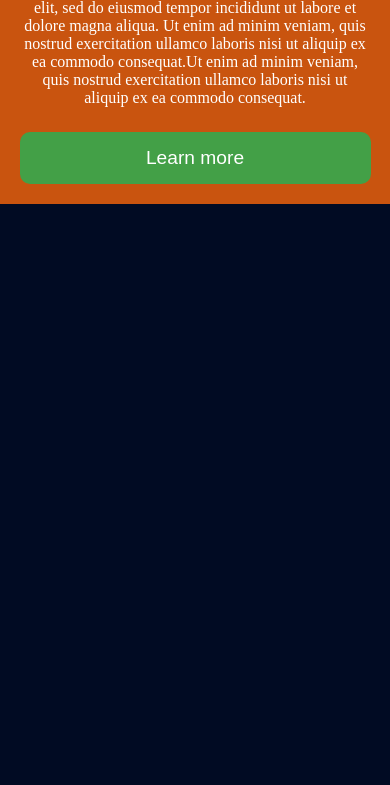
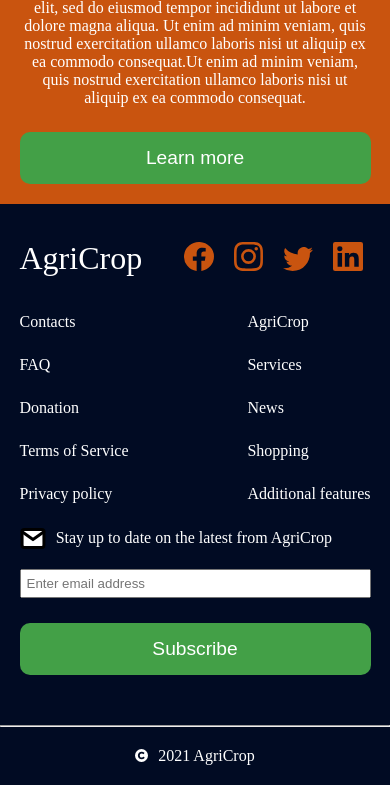
Before and after one commit to Akwasi123/AgriCrop, a PHP site: page /view/homepage.html in a window 390 px wide. Shown: the part 4917-5702 px from the top of the page. Before the commit the page ends 5121 px from the top, so only its background shows below. Run offline with PHP 8.4, Linux system fonts and the light colour scheme.

Commit message:
footer section completed for mobile view

```diff
--- a/css/homepage.css
+++ b/css/homepage.css
@@ -93,6 +93,77 @@
     padding: 10px 0 20px 0;
 }
 
+footer{
+    width: 90%;
+    margin: auto;
+}
+
+.f-heading, .f-links{
+    display: flex;
+    align-items: center;
+}
+
+.f-heading{
+    margin: 30px auto;
+}
+
+.left-content .medium{
+    font-size: 2rem;
+}
+
+.hide{
+    display: none;
+}
+
+.socials{
+    text-align: right;
+}
+
+.socials img{
+    width: 20%;
+    padding: 8px;
+}
+
+.left-links{
+    flex: 1;
+}
+
+.left-links p, .right-links p{
+    margin-bottom: 25px;
+}
+
+.msg{
+    display: flex;
+    align-items: center;
+    margin-bottom: 20px;
+}
+
+.msg img{
+    margin-right: 10px;
+}
+
+input[type="text"]{
+    width: 100%;
+    padding: 5px;
+    outline: none !important;
+}
+
+.subscription input[type="button"]{
+    margin-bottom: 50px;
+}
+
+.copyright{
+    display: flex;
+    align-items: center;
+    justify-content: center;
+    padding: 20px;
+}
+
+.copyright img{
+    margin-right: 10px;
+}
+
+
 /* DESKTOP STYLES */
 
 @media screen and (min-width: 800px) {
@@ -157,6 +228,7 @@
     .bulb1{
         position: static;
         width: 30%;
+        opacity: 1;
     }
 
     .text-content .medium{
--- a/view/homepage.html
+++ b/view/homepage.html
@@ -228,6 +228,65 @@
                 </div>
             </div>
         </section>
+        <!-- end of join us section -->
+
+        <!-- footer -->
+        <footer>
+            <div class="f-heading">
+                <div class="left-content">
+                    <p class="medium medium-left">AgriCrop</p>
+
+                    <p class="hide">Join the fight against hunger</p>
+                </div>
+
+                <!-- social media links -->
+                <div class="socials">
+                    <img src="../assets/img/icons/Icon awesome-facebook.svg" alt="">
+                    <img src="../assets/img/icons/Icon awesome-instagram.svg" alt="">
+                    <img src="../assets/img/icons/Icon awesome-twitter.svg" alt="">
+                    <img src="../assets/img/icons/Icon awesome-linkedin.svg" alt="">
+                </div>
+
+
+            </div>
+
+            <!-- other links -->
+            <div class="f-links">
+                <div class="left-links">
+                    <p>Contacts</p>
+                    <p>FAQ</p>
+                    <p>Donation</p>
+                    <p>Terms of Service</p>
+                    <p>Privacy policy</p>
+                </div>
+
+                <div class="right-links">
+                    <p>AgriCrop</p>
+                    <p>Services</p>
+                    <p>News</p>
+                    <p>Shopping</p>
+                    <p>Additional features</p>
+                </div>
+            </div>
+
+            <!-- subscription -->
+            <div class="subscription">
+                <div class="msg">
+                    <img src="../assets/img/icons/Icon feather-mail.svg" alt="">
+                    <p>Stay up to date on the latest from AgriCrop</p>
+                </div>
+
+                <!-- input box -->
+                <input type="text" name="" id="" placeholder="Enter email address">
+
+                <input type="button" value="Subscribe">
+            </div>
+        </footer>
+        <hr>
+        <div class="copyright">
+            <img src="../assets/img/icons/Icon awesome-copyright.svg" alt="">
+            <p>2021 AgriCrop</p>
+        </div>
     </main>
 
 <script src="../js/index.js"></script>
```
Also changed, not shown: assets/img/icons/Icon feather-mail.svg (added).
